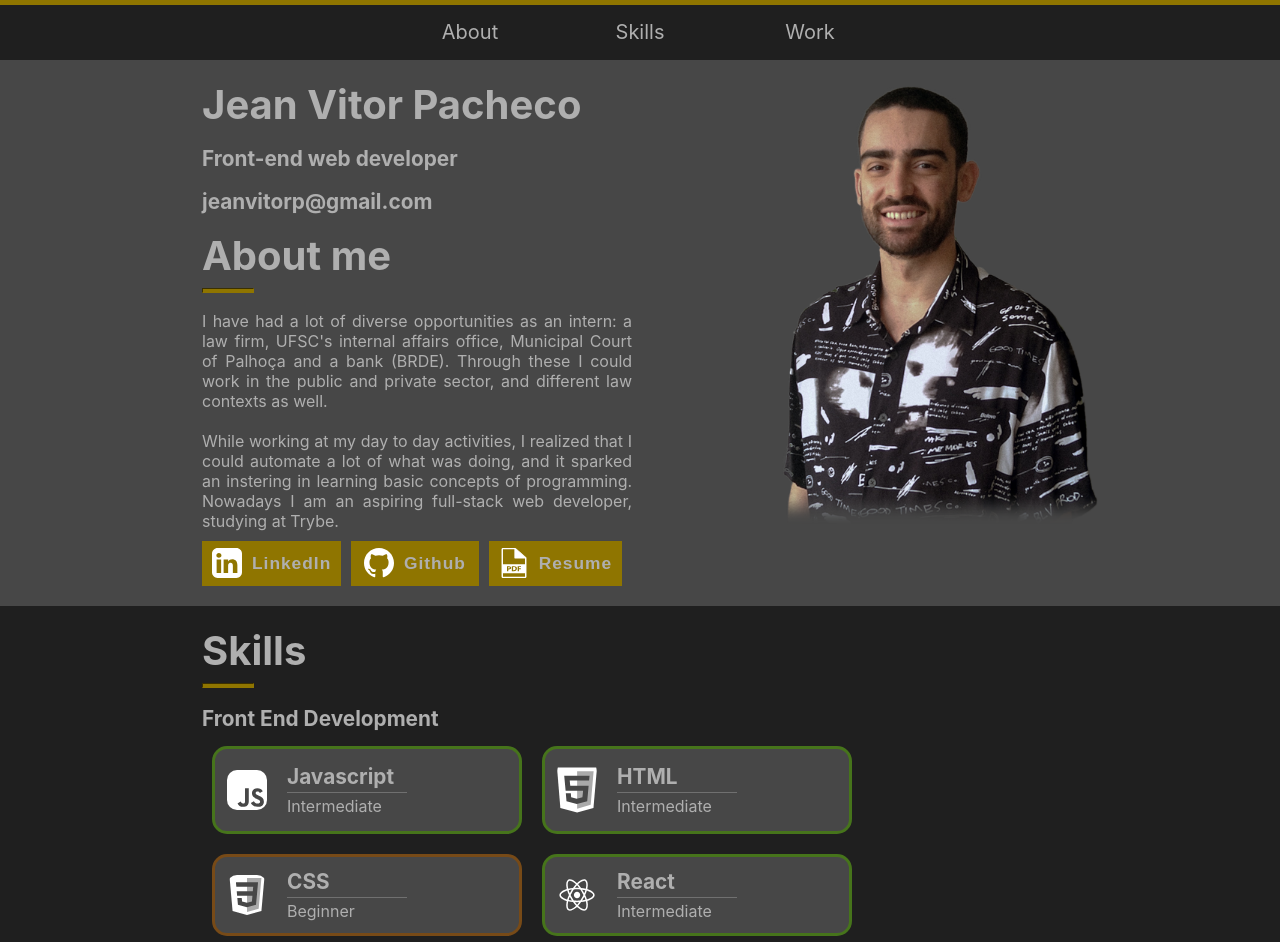
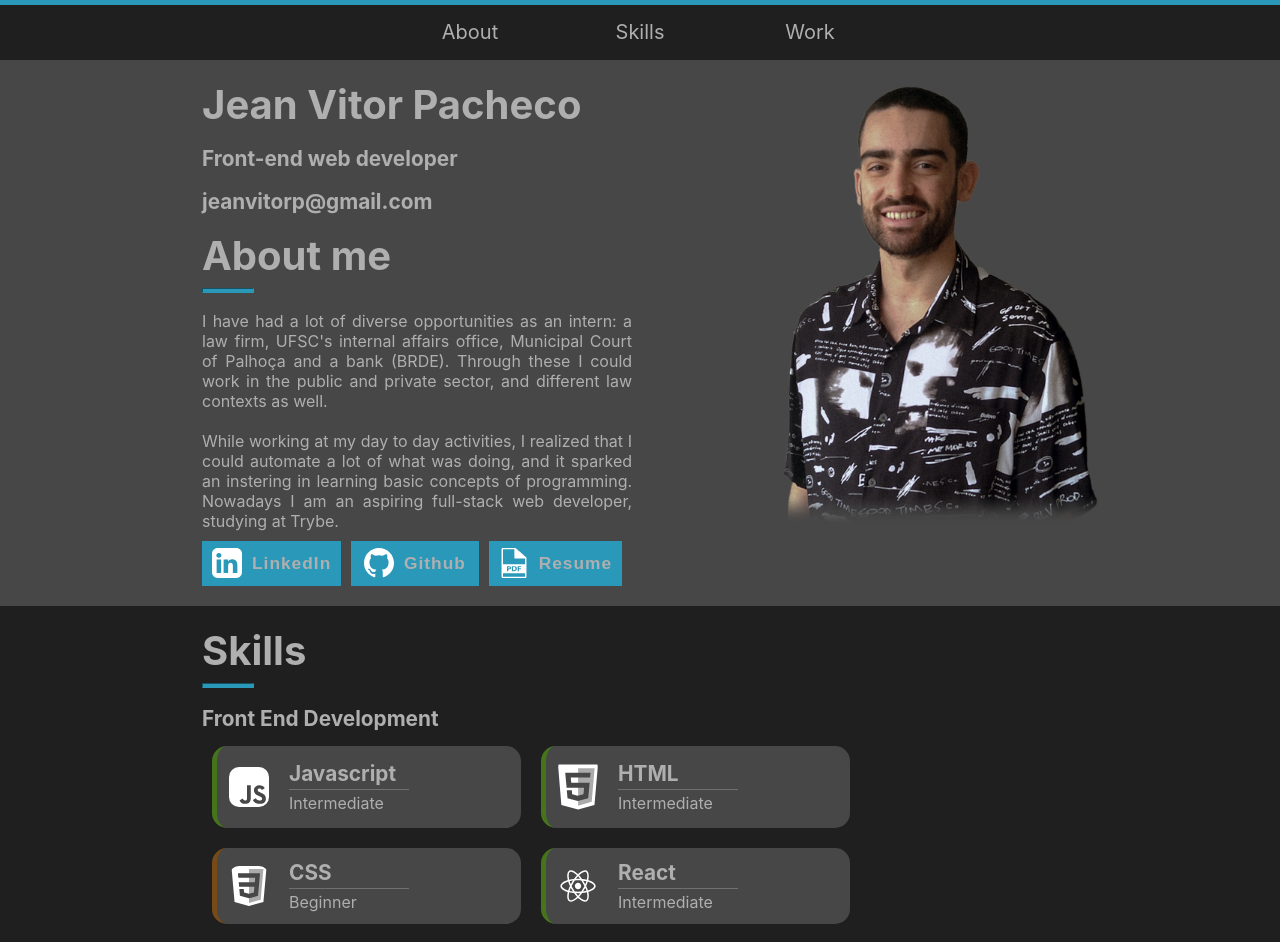
Before and after one commit to JeanVPacheco/personal-portfolio, a React (Create React App) app: page / in a window 1280 px wide. Shown: the top 942 px of the page. Built offline with nearby package versions, Linux system fonts and the light colour scheme.

Commit message:
Changing color scheme

```diff
--- a/src/App.css
+++ b/src/App.css
@@ -17,7 +17,6 @@ body {
 a {
   text-decoration: inherit;
   color: inherit;
-  cursor: auto;
   display: flex;
   align-items: center;
 }
@@ -61,8 +60,8 @@ hr {
   width: 50px;
   height: 3px;
   margin-left: 0px;
-  border-color: rgb(143, 117, 0);
-  background-color: rgb(143, 117, 0);
+  border-color: rgb(42, 152, 185);
+  background-color: rgb(42, 152, 185);
 }
 
 nav {
@@ -133,7 +132,7 @@ ul {
 
 .btn {
   align-items: center;
-  background: rgb(143, 117, 0);
+  background: rgb(42, 152, 185);
   border: none;
   cursor: pointer;
   color: inherit;
@@ -161,11 +160,11 @@ ul {
 }
 
 .btn:hover {
-  background: rgb(110, 90, 0);
+  background: rgb(13, 99, 126);
 }
 
 .btn:active {
-  background: rgb(143, 117, 0);
+  background: rgb(42, 152, 185);
   top: 2px;
 }
 
@@ -318,5 +317,5 @@ li.header-component {
 
 .yellow-bar {
   height: 5px;
-  background-color: rgb(143, 117, 0);
+  background-color: rgb(42, 152, 185);
 }
--- a/src/Components/SkillCard.js
+++ b/src/Components/SkillCard.js
@@ -5,12 +5,12 @@ function SkillCard({ skill }) {
   switch (skill.level) {
     case 'Intermediate':
       styles = {
-        border: '3px solid rgb(70, 116, 27)'
+        borderLeft: '5px solid rgb(70, 116, 27)'
       };
       break;
     case 'Beginner':
       styles = {
-        border: '3px solid rgb(119, 74, 23)'
+        borderLeft: '5px solid rgb(119, 74, 23)'
       };
       break;
     default:
```
